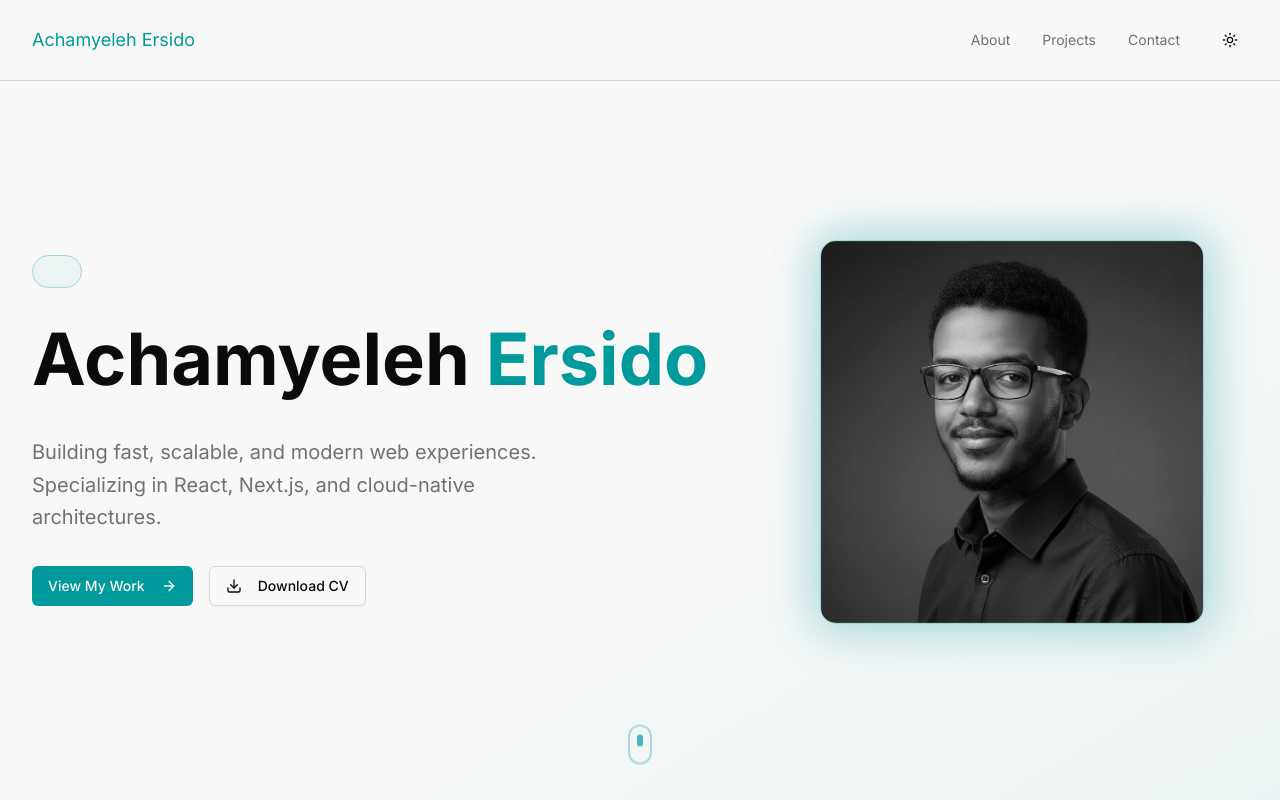
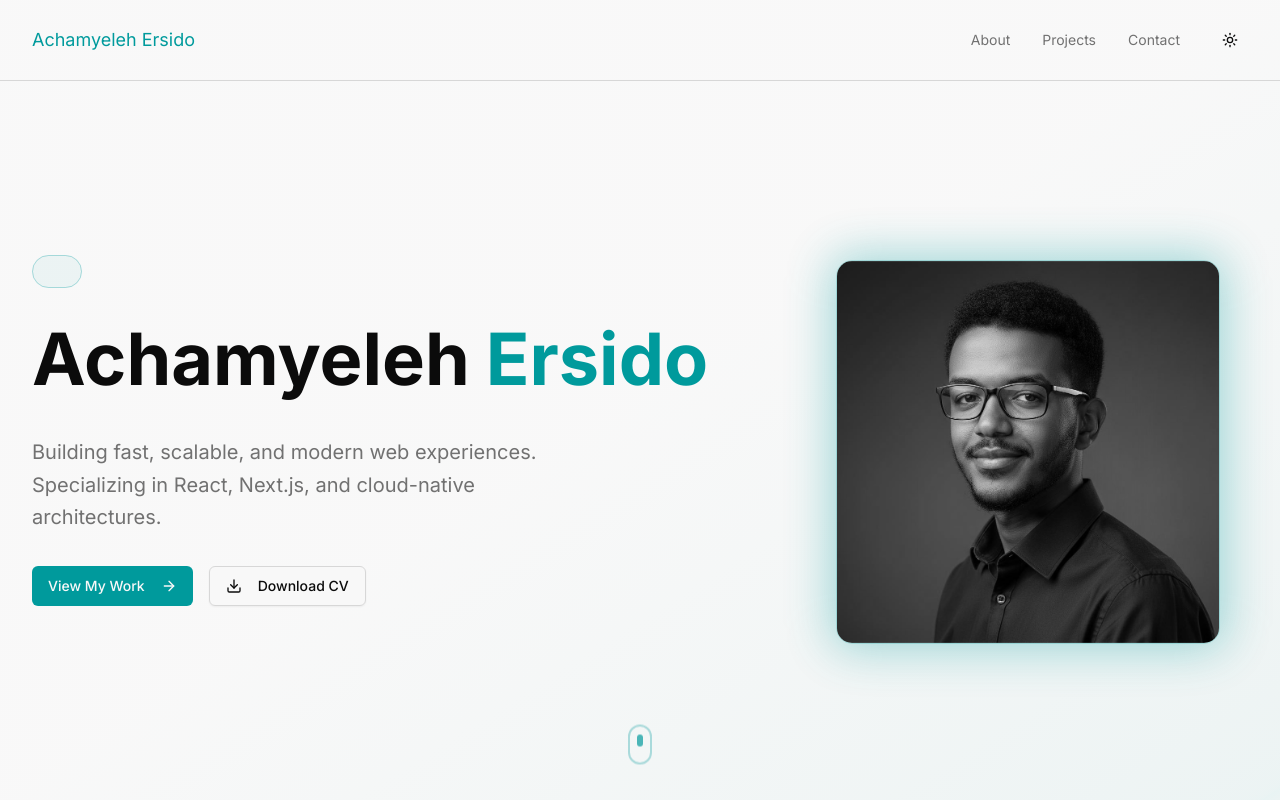
Before and after one commit to Achamyeleh-Ersido/portfolio-website, a Next.js app: page / in a window 1280 px wide. Shown: the top 800 px of the page. Built offline with nearby package versions, Linux system fonts and the light colour scheme.

Commit message:
updating margin

```diff
--- a/components/hero.tsx
+++ b/components/hero.tsx
@@ -85,7 +85,7 @@ export function Hero() {
           </div>
 
           {/* Portrait */}
-          <div className="flex justify-center lg:justify-end parallax mr-11">
+          <div className="flex justify-center lg:justify-end parallax mr-7 mt-10">
             <div className="relative group">
               <div className="absolute -inset-1 bg-gradient-to-r from-primary/50 to-accent/50 rounded-2xl blur-xl opacity-75 group-hover:opacity-100 transition-opacity duration-500" />
               <div className="relative w-80 h-80 sm:w-96 sm:h-96 rounded-2xl overflow-hidden border border-primary/20">
```
